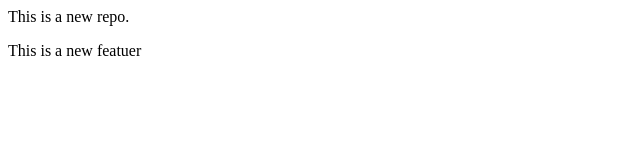
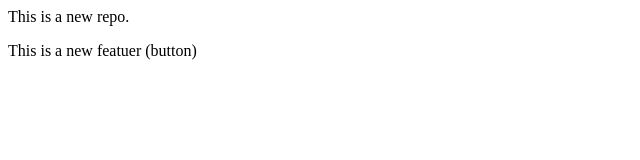
Before and after one commit to Narasimhha-123/localrepo, a plain HTML site: page index.html in a window 1280 px wide. Shown: the full height of the page, 0-640 px from the left. Drawn offline with Linux system fonts and the light colour scheme.

Commit message:
Add button

```diff
--- a/index.html
+++ b/index.html
@@ -1,2 +1,2 @@
 <p>This is a new repo.</p>
-<p>This is a new featuer</p>
+<p>This is a new featuer (button)</p>
```
